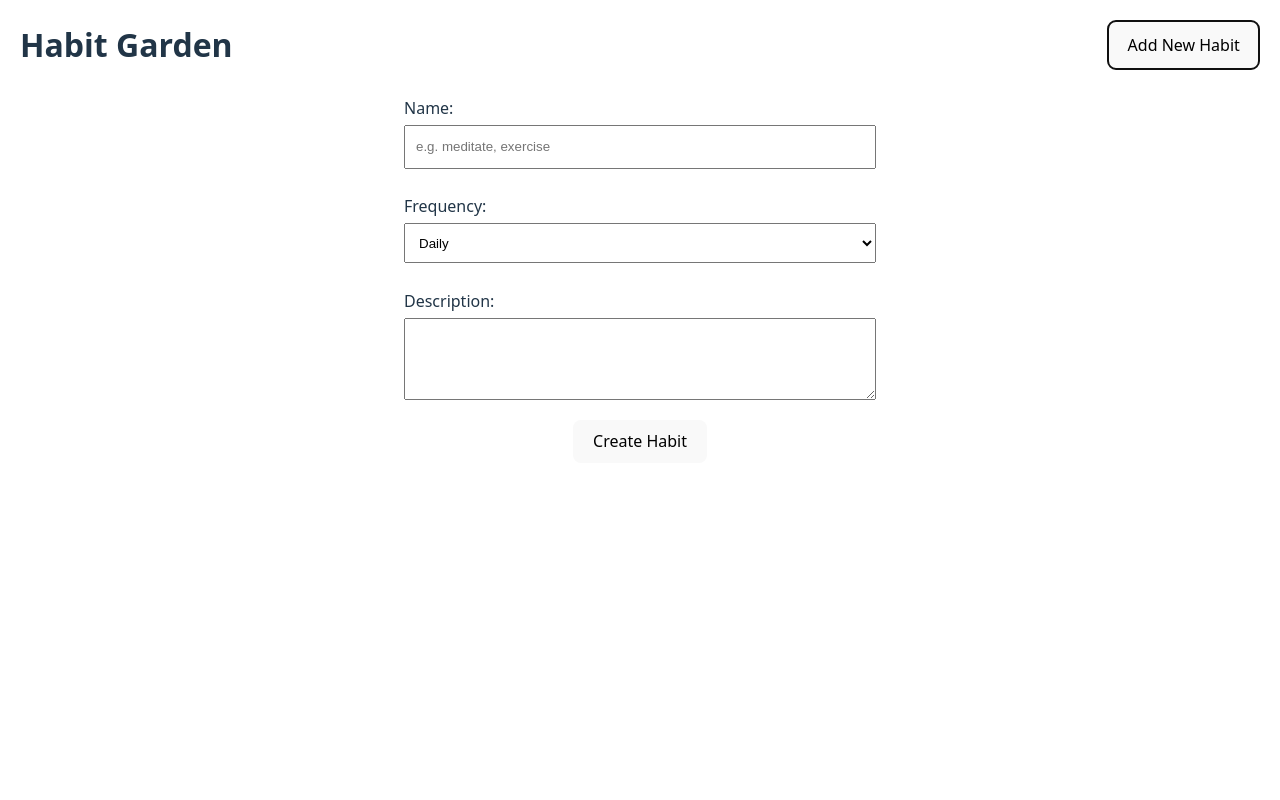
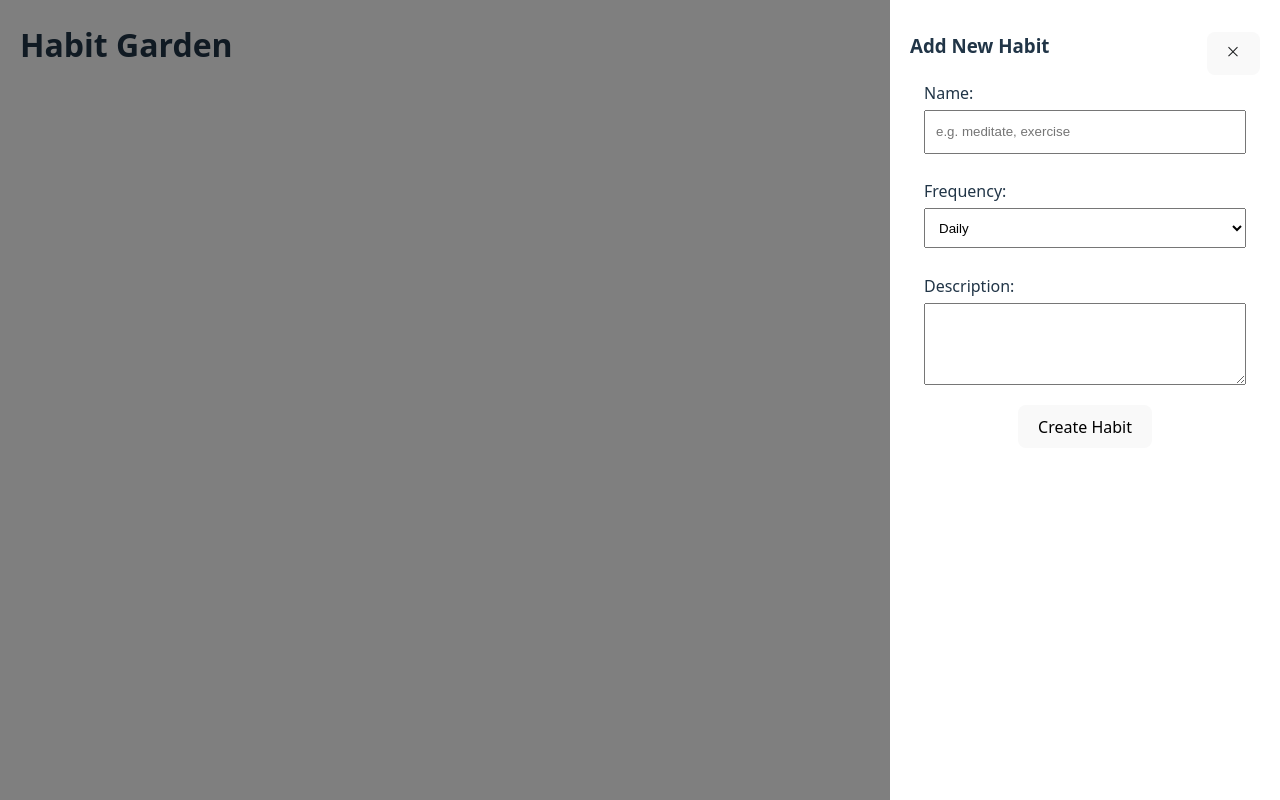
Before and after one commit to MichaelJSwain/habit-garden, a React (Vite) app: page / in a window 1280 px wide. Both pictures are taken after a click on the button "Add New Habit". Built offline with nearby package versions, Linux system fonts and the light colour scheme.

Commit message:
move form to modal

```diff
--- a/src/components/Header/Header.jsx
+++ b/src/components/Header/Header.jsx
@@ -1,10 +1,10 @@
 import './Header.css';
 
-export const Header = () => {
+export const Header = ({clickFunc}) => {
     return (
         <div className='header'>
             <h1>Habit Garden</h1>
-            <button className='primary-btn'>Add New Habit</button>
+            <button className='primary-btn' onClick={clickFunc}>Add New Habit</button>
         </div>
     )
 }
--- /dev/null
+++ b/src/components/Modal/Modal.css
@@ -0,0 +1,29 @@
+.modal {
+    position: fixed;
+    height: 100%;
+    width: 100%;
+    top: 0;
+}
+.modal-overlay {
+    height: 100%;
+    width: 100%;
+    position: absolute;
+    background: rgba(0, 0, 0, .5);
+}
+.modal-content {
+    background: white;
+    width: 100%;
+    position: absolute;
+    height: 100%;
+    padding: 32px 20px;
+}
+.modal-header {
+    display: flex;
+    justify-content: space-between;
+}
+@media only screen and (min-width: 768px) {
+    .modal-content {
+        right: 0;
+        width: 350px;
+    }
+}
--- /dev/null
+++ b/src/components/Modal/Modal.jsx
@@ -0,0 +1,18 @@
+import './Modal.css';
+
+export const Modal = ({children, onClose}) => {
+    return (
+        <div className="modal">
+            <div className="modal-overlay" onClick={onClose}></div>
+            <div className="modal-content">
+                <div className='modal-header'>
+                    <h3>Add New Habit</h3>
+                    <button onClick={onClose}>
+                        <svg width="0.7857142857142857em" height="1em" viewBox="0 0 11 14" fill="none" xmlns="http://www.w3.org/2000/svg" aria-hidden="true" focusable="false"><path d="M5.25 6.14844L8.85938 2.51172L9.48828 3.14062L5.85156 6.75L9.48828 10.3867L8.85938 11.0156L5.25 7.37891L1.61328 11.0156L0.984375 10.3867L4.62109 6.75L0.984375 3.14062L1.61328 2.51172L5.25 6.14844Z" fill="#1B1D1F"></path></svg>
+                    </button>
+                </div>
+                {children}
+            </div>
+        </div>
+    )
+}
--- a/src/index.css
+++ b/src/index.css
@@ -13,7 +13,7 @@
   -moz-osx-font-smoothing: grayscale;
 }
 
-h1 {
+h1, h3 {
   margin: 0;
 }
 
--- a/src/pages/Dashboard.jsx
+++ b/src/pages/Dashboard.jsx
@@ -2,11 +2,13 @@ import { useEffect, useState } from "react"
 import { Header } from "../components/Header/Header"
 import { HabitList } from "../components/HabitList/HabitList.jsx";
 import { AddHabitForm } from "../components/AddHabitForm/AddHabitForm.jsx";
+import { Modal } from "../components/Modal/Modal.jsx";
 
 const HABITS_KEY = "habit_list";
 
 export const Dashboard = () => {
     const [habits, setHabits] = useState([]);
+    const [isShowingModal, setIsShowingModal] = useState(false);
 
     useEffect(() => {
         // 'fetch' stored habits in localStorage
@@ -25,6 +27,9 @@ export const Dashboard = () => {
 
         // persist data
         storeHabits(updatedList);
+
+        // close
+        setIsShowingModal(false);
     }
 
     const handleUpdateHabit = (updatedHabit) => {
@@ -42,9 +47,13 @@ export const Dashboard = () => {
 
     return (
         <>
-            <Header></Header>
+            <Header clickFunc={() => setIsShowingModal(!isShowingModal)}></Header>
             <HabitList habits={habits} onUpdate={handleUpdateHabit}/>
-            <AddHabitForm onAddHabit={handleAddHabit}></AddHabitForm>
+
+            {isShowingModal &&
+            <Modal isShowing={isShowingModal} onClose={() => setIsShowingModal(false)}>
+                <AddHabitForm onAddHabit={handleAddHabit}></AddHabitForm>
+            </Modal>}
         </>
     )
 }
--- a/src/utils/habitUtils.js
+++ b/src/utils/habitUtils.js
@@ -1,4 +1,6 @@
 import { v4 as uuidv4 } from 'uuid';
+
+const HABITS_KEY = "habit_list";
 
 export const getGrowthStage = (streak) => {
     if (streak >= 21) return "🌸 Blooming Plant";
@@ -44,3 +46,8 @@ export const createNewHabit = (name, frequency, description) => {
     }
     return newHabit;
 }
+
+export const storeHabits = (habitList) => {
+    const stringifiedHabits = JSON.stringify(habitList);
+    localStorage.setItem(HABITS_KEY, stringifiedHabits);
+};
```
